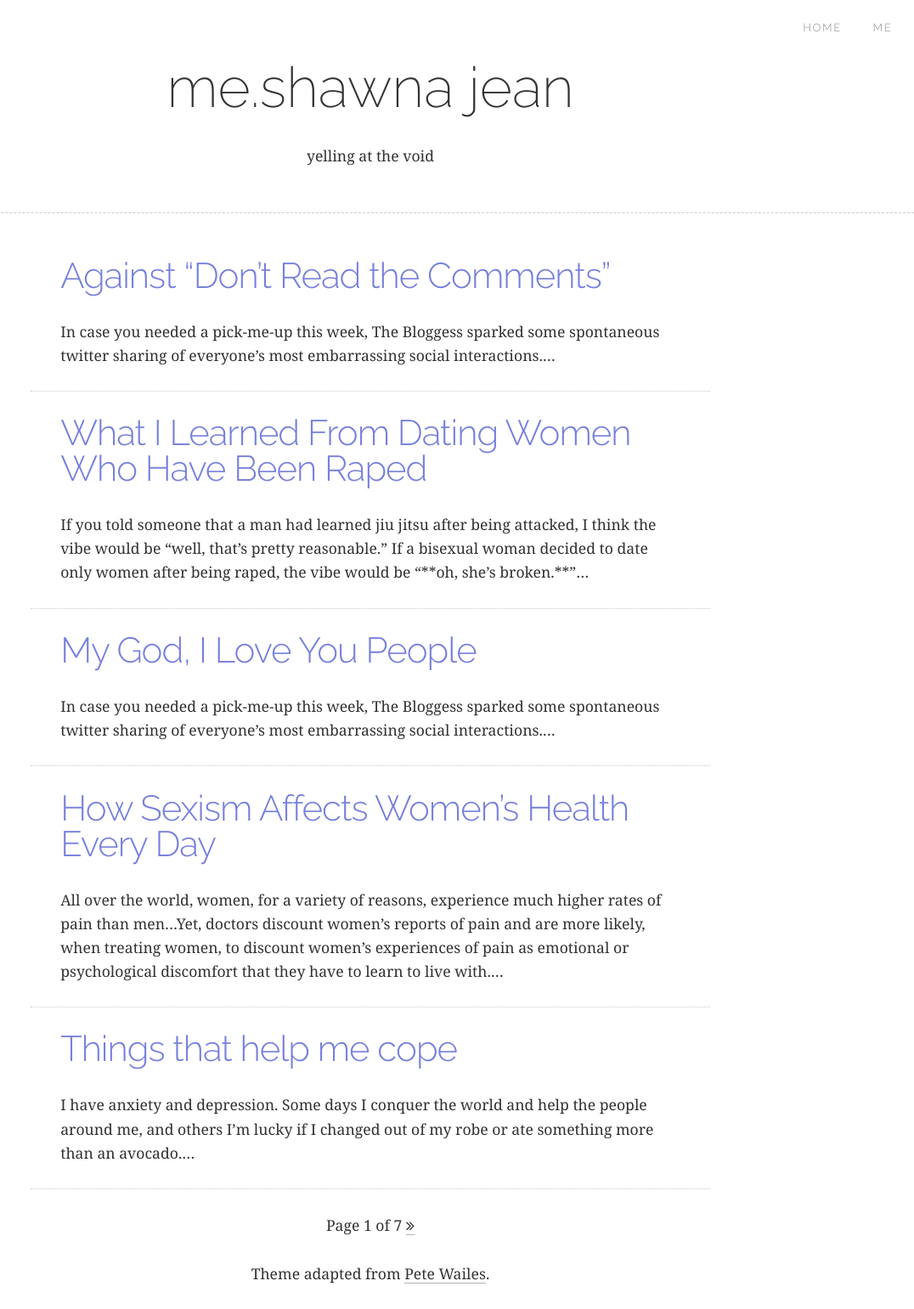
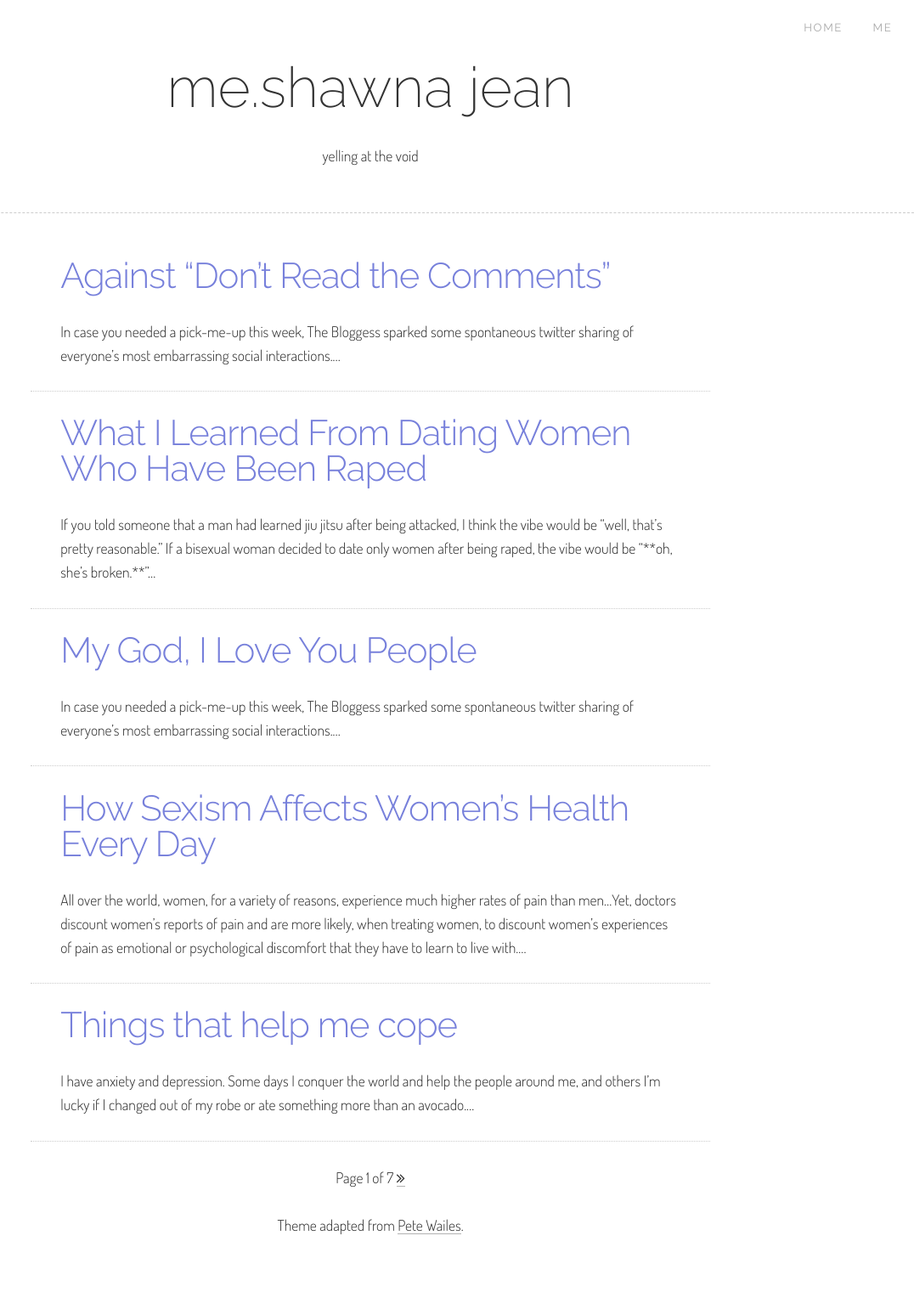
Before and after one commit to shawnajean/tech.shawnajean, a Jekyll site: the page built from index.html, in a window 1280 px wide. Shown: the whole page at 85% size, without its empty margins (204-1280 px from the left). Built offline with Jekyll 4.4.1, drawn with Linux system fonts in a browser that asks for light colours; nearby versions of some CDN libraries; the list of posts is cut into pages by our own code; after the commit the page ends 1485 px from its top, so only the background shows below that.

Commit message:
update fonts to Dosis

```diff
--- a/_includes/head.html
+++ b/_includes/head.html
@@ -8,6 +8,7 @@
 
   <link rel="stylesheet" href="{{ "/css/main.css" | prepend: site.baseurl }}">
   <link rel="stylesheet" href="{{ "/css/style.css" | prepend: site.baseurl }}">
+  <link href="https://fonts.googleapis.com/css?family=Dosis:300" rel="stylesheet">
   <link rel="canonical" href="{{ page.url | replace:'index.html','' | prepend: site.baseurl | prepend: site.url }}">
   <link rel="alternate" type="application/rss+xml" title="{{ site.title }}" href="{{ "/feed.xml" | prepend: site.baseurl | prepend: site.url }}">
 
--- a/css/main.scss
+++ b/css/main.scss
@@ -6,7 +6,7 @@
 
 
 // Our variables
-$base-font-family: "Helvetica Neue", Helvetica, Arial, sans-serif;
+$base-font-family: "Dosis", sans-serif;
 $base-font-size:   16px;
 $base-font-weight: 400;
 $small-font-size:  $base-font-size * 0.875;
--- a/css/style.css
+++ b/css/style.css
@@ -2100,7 +2100,7 @@
 td,
 tspan,
 ul {
-    font-family: georgia, 'times new roman', times, serif
+    font-family: 'Dosis', sans serif;
 }
 
 code,
```
